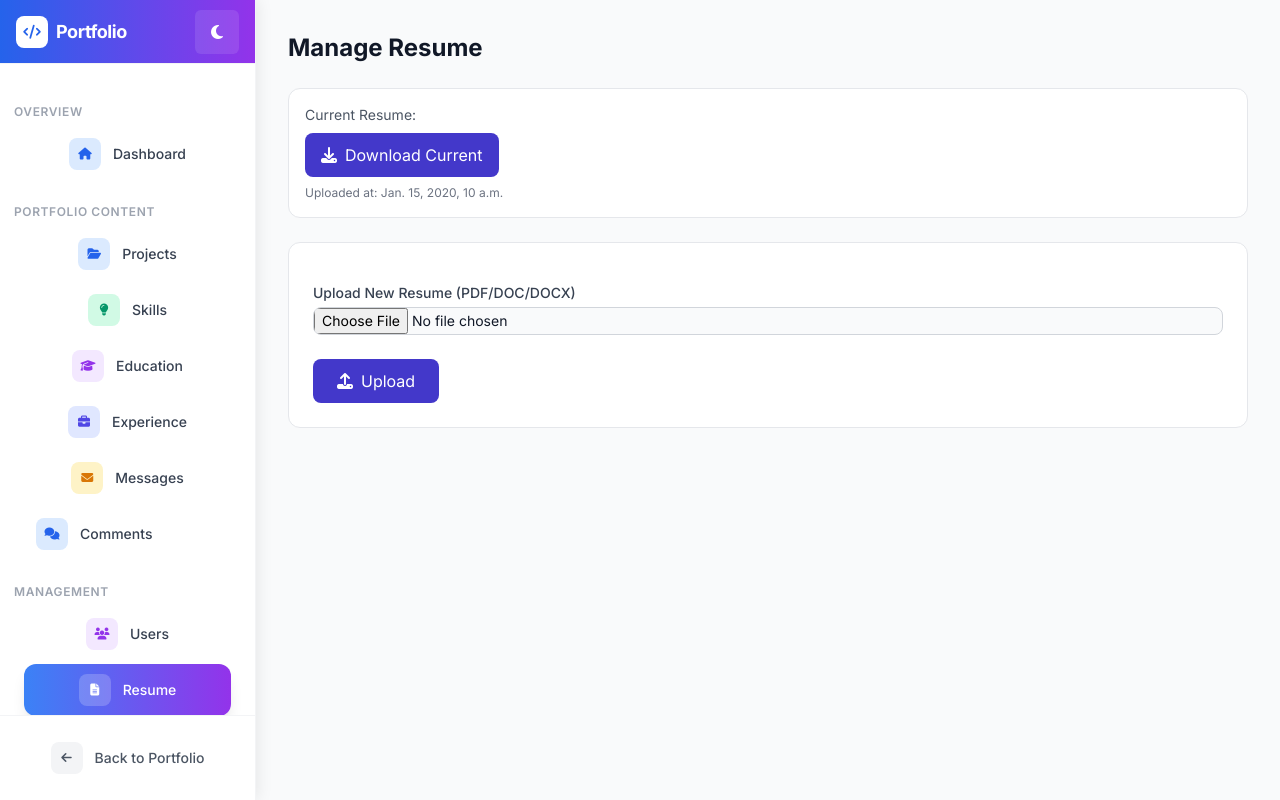
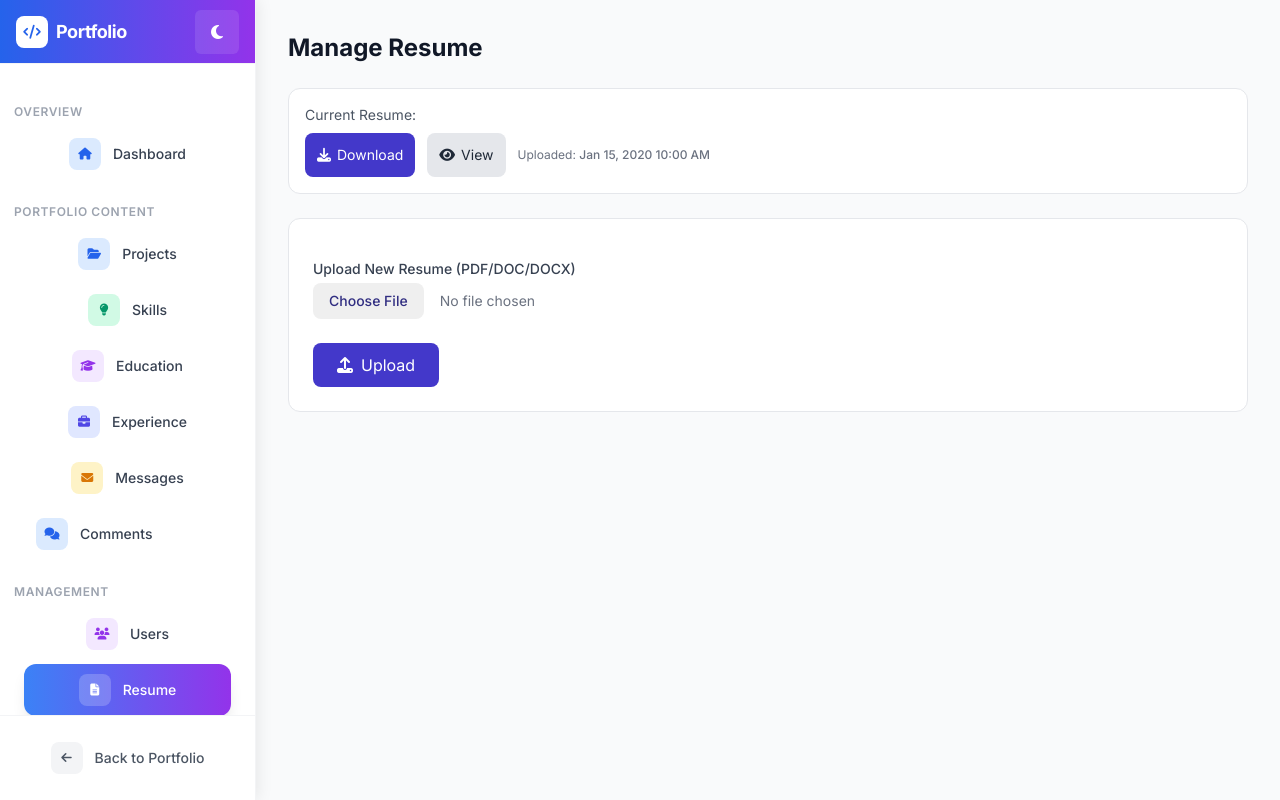
Before and after one commit to muhammadusman349/My-Portfolio, a Django app: page /dashboard/resume/ in a window 1280 px wide. Run offline with Django 5.2, Linux system fonts and the light colour scheme; a user stored in the database is signed in; tables that the repository leaves empty hold one stand-in row (values such as "Sample post"); some libraries are stand-ins or nearby versions.

Commit message:
update the resume dashboard form add view button

```diff
--- a/templates/dashboard/resume/form.html
+++ b/templates/dashboard/resume/form.html
@@ -11,11 +11,18 @@
 
     {% if latest_resume %}
     <div class="p-4 bg-white dark:bg-gray-800 rounded-xl border border-gray-200 dark:border-gray-700">
-        <p class="text-sm text-gray-600 dark:text-gray-300">Current Resume:</p>
-        <a href="{{ latest_resume.file.url }}" target="_blank" class="inline-flex items-center mt-2 px-4 py-2 bg-primary-500 text-white rounded-lg hover:bg-primary-600 transition">
-            <i class="fas fa-download mr-2"></i> Download Current
-        </a>
-        <p class="mt-2 text-xs text-gray-500">Uploaded at: {{ latest_resume.uploaded_at }}</p>
+        <p class="text-sm text-gray-600 dark:text-gray-300 mb-2">Current Resume:</p>
+        <div class="flex flex-wrap gap-3">
+            <a href="{{ latest_resume.file.url }}" target="_blank" class="inline-flex items-center px-3 py-1.5 text-sm bg-primary-500 text-white rounded-lg hover:bg-primary-600 transition">
+                <i class="fas fa-download mr-1.5"></i> Download
+            </a>
+            <a href="{{ latest_resume.file.url }}" target="_blank" class="inline-flex items-center px-3 py-1.5 text-sm bg-gray-200 dark:bg-gray-700 text-gray-800 dark:text-gray-200 rounded-lg hover:bg-gray-300 dark:hover:bg-gray-600 transition">
+                <i class="fas fa-eye mr-1.5"></i> View
+            </a>
+            <div class="w-full md:w-auto mt-2 md:mt-0 flex items-center">
+                <p class="text-xs text-gray-500 dark:text-gray-400">Uploaded: <span class="font-medium">{{ latest_resume.uploaded_at|date:"M d, Y h:i A" }}</span></p>
+            </div>
+        </div>
     </div>
     {% endif %}
 
@@ -24,7 +31,16 @@
             {% csrf_token %}
             <div>
                 <label class="block text-sm font-medium text-gray-700 dark:text-gray-300 mb-1">Upload New Resume (PDF/DOC/DOCX)</label>
-                {{ form.file }}
+                <div class="mt-1">
+                    <input type="file" name="file" required id="id_file"
+                           class="block w-full text-sm text-gray-500 dark:text-gray-400
+                                  file:mr-4 file:py-2 file:px-4
+                                  file:rounded-lg file:border-0
+                                  file:text-sm file:font-medium
+                                  file:bg-primary-50 dark:file:bg-gray-700
+                                  file:text-primary-700 dark:file:text-gray-200
+                                  hover:file:bg-primary-100 dark:hover:file:bg-gray-600">
+                </div>
                 {% if form.file.errors %}
                     <p class="text-sm text-red-600 mt-1">{{ form.file.errors.0 }}</p>
                 {% endif %}
```
